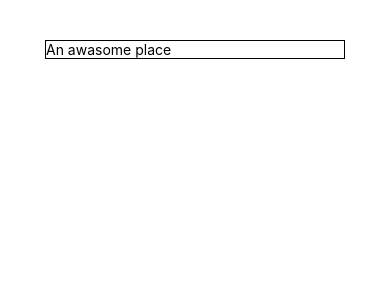
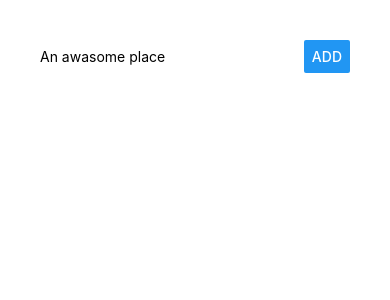
Before and after one commit to VasantHugar/RN-React-Redux, a React Native app: screen / in a window 390 px wide. Shown: the top 300 px of the page. Built offline with nearby package versions, Linux system fonts and the light colour scheme.

Commit message:
InputText and Button

```diff
--- a/App.js
+++ b/App.js
@@ -1,5 +1,5 @@
 import React from 'react';
-import { StyleSheet, Text, View, TextInput } from 'react-native';
+import { StyleSheet, Text, View, TextInput, Button } from 'react-native';
 
 export default class App extends React.Component {
 
@@ -14,14 +14,30 @@
     });
   };
 
+  addPlaceNameHandler = () => {
+    alert(this.state.placeName);
+    this.setState({
+      placeName: ""
+    });
+  };
+
+
   render() {
     return (
       <View style={styles.container}>
-        <TextInput
-          style={{ width: 300, borderColor: 'black', borderWidth: 1}}
-          placeholder= "An awasome place"
-          value={this.state.placeName}
-          onChangeText={this.placeNameChangedHandler}/>
+
+        <View style={styles.inputContainer}>
+          <TextInput
+            placeholder="An awasome place"
+            value={this.state.placeName}
+            onChangeText={this.placeNameChangedHandler}
+            style={styles.placeInput}/>
+
+          <Button
+            title="Add"
+            onPress={this.addPlaceNameHandler}
+            style={styles.placeButton}/>
+        </View>
       </View>
     );
   }
@@ -29,10 +45,23 @@
 
 const styles = StyleSheet.create({
   container: {
-    //flex: 1,
+    flex: 1,
     padding: 40,
     backgroundColor: '#fff',
     alignItems: 'center',
-    justifyContent: 'center',
+    justifyContent: 'flex-start',
+  },
+  inputContainer: {
+    //flex: 1,
+    width: "100%",
+    flexDirection: 'row',
+    alignItems: 'center',
+    justifyContent: 'space-between',
+  },
+  placeInput: {
+    width: "70%"
+  },
+  placeButton: {
+    width: "30%"
   },
 });
```
